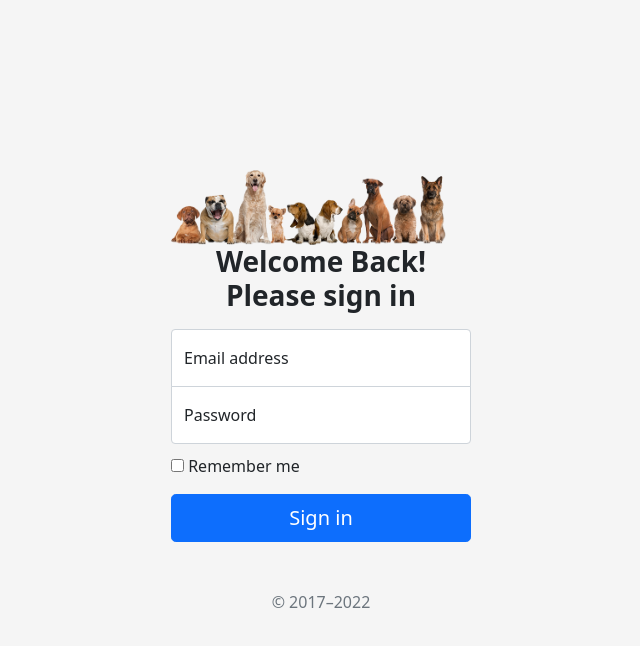
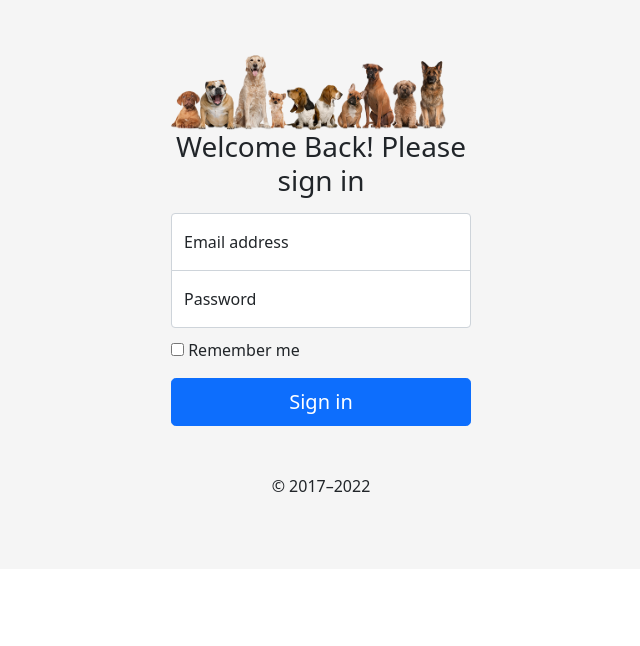
Before and after one commit to Bob-s-Adoption-Center/Frontend-Adoption-Center, a Next.js app in the folder my-app/: page /signin in a window 1280 px wide. Shown: the top 646 px of the page, without its empty margins (319-959 px from the left). Built offline with nearby package versions, Linux system fonts and the light colour scheme; no server answers.

Commit message:
Got rid of body tags in signin css file to avoid css conflicts on other pages

```diff
--- a/my-app/pages/signin.js
+++ b/my-app/pages/signin.js
@@ -16,11 +16,13 @@ const signin = () => {
     });
     console.log("success");
   };
+
   return (
-    <main className="form-signin">
-          <img class="signInImage" src="./img/dog-banner.png" alt="10 dogs sitting alongside side each other serving as the sign in page banner" width="275" height="75"></img>
+    <main className="signInLayout">
+    <div className="form-signin">
+          <img className="signInImage" src="./img/dog-banner.png" alt="10 dogs sitting alongside side each other serving as the sign in page banner" width="275" height="75"></img>
         <form action="/signup" method="post">
-          <h1 className="h3 mb-3 fw-normal" style={{textAlign: "center"}}><strong>Welcome Back! Please sign in</strong></h1>
+          <h1 className="h3 mb-3 fw-normal" style={{textAlign: "center"}}>Welcome Back! Please sign in</h1>
           <div className="form-floating">
             <input
               type="email"
@@ -62,8 +64,9 @@ const signin = () => {
           >
             Sign in
           </button>
-          <p className="mt-5 mb-3 text-muted" style={{textAlign: "center"}}>&copy; 2017–2022</p>
+          <p className="mt-5 mb-3" style={{textAlign: "center"}}>&copy; 2017–2022</p>
         </form>
+    </div>
     </main>
   );
 };
--- a/my-app/styles/signin.css
+++ b/my-app/styles/signin.css
@@ -1,17 +1,13 @@
-html,
-body {
-  height: 100%;
-}
-  body {
+.signInLayout {
     display: flex;
     justify-content: center;
     align-items: center;
     padding-top: 40px;
     padding-bottom: 40px;
     background-color: #f5f5f5;
-  }
+}
 
-  .form-signin {
+    .form-signin {
     width: 100%;
     max-width: 330px;
     padding: 15px;
```
Also changed, not shown: my-app/pages/signup.js (+7 -5 lines).
